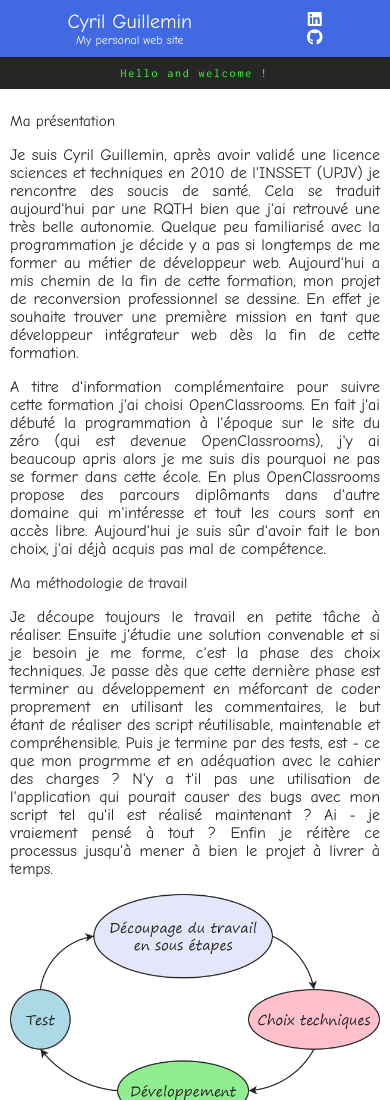
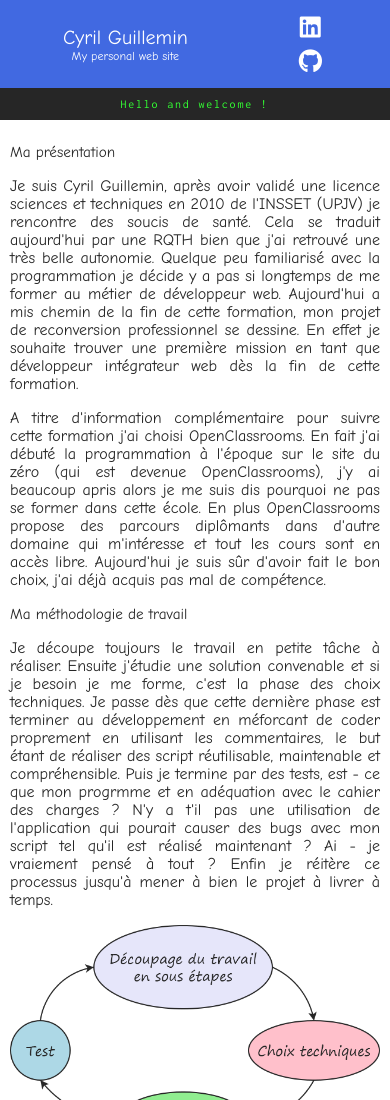
Before and after one commit to cyrgui496/mywebsite, a plain HTML site: page index.html in a window 390 px wide. Shown: the top 1100 px of the page. Drawn offline with nearby package versions, Linux system fonts and the light colour scheme.

Commit message:
modif taille link sur format mobil

```diff
--- a/assets/css/small.css
+++ b/assets/css/small.css
@@ -38,6 +38,8 @@ body {
 
 .header_linkIconContainer_link_icon {
     color: #fff;
+    font-size: 24px;
+    margin:5px
 }
 
 /* info */
```
